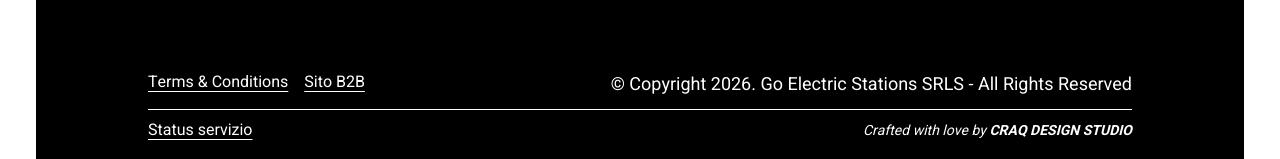
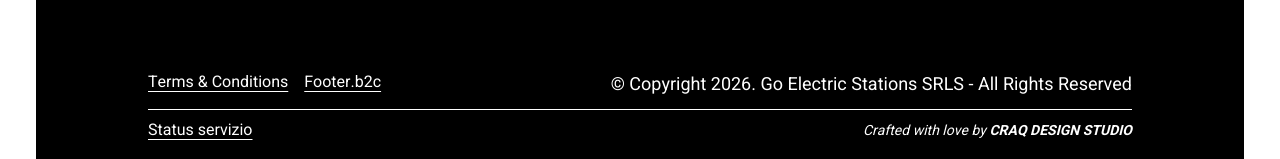
Before and after one commit to kylecraq/ges-staging, a Next.js app: page /en in a window 1280 px wide. Shown: the part 6647-6806 px from the top of the page. Built offline with nearby package versions, Linux system fonts and the light colour scheme.

Commit message:
b2c link

```diff
--- a/src/components/layout/footer.tsx
+++ b/src/components/layout/footer.tsx
@@ -4,9 +4,11 @@ import { Link } from '@/i18n/navigation';
 import { useTranslations } from 'next-intl';
 import { BodyText } from '@/components/ges-ui/typography';
 import { useMemo } from 'react';
+import { useLocale } from 'use-intl';
 
 export const Footer = () => {
   const t = useTranslations('Footer');
+  const locale = useLocale();
   return (
     <footer
       className="text-neutral-0 mt-32 h-[353px] px-3 md:mt-36 md:px-9 lg:text-sm xl:text-base"
@@ -20,7 +22,7 @@ export const Footer = () => {
           <div className="mb-3 flex w-full flex-col items-start justify-between gap-5 lg:flex-row">
             <div className="flex gap-4">
               <FooterGesLink href="/privacy" label={t('terms')} />
-              <FooterGesLink href="/b2b" label={t('b2b')} />
+              <FooterGesLink   href={`https://nextcharge-staging.vercel.app/${locale}`} label={t('b2c')} />
             </div>
             <Copyright />
           </div>
--- a/src/messages/it.json
+++ b/src/messages/it.json
@@ -146,7 +146,7 @@
   },
   "Footer": {
     "terms": "Terms & Conditions",
-    "b2b": "Sito B2B",
+    "b2c": "Sito B2C",
     "status": "Status servizio",
     "copyright": "© Copyright {year}. Go Electric Stations SRLS - All Rights Reserved",
     "craq-tag-crafted": "Crafted with love by <strong>CRAQ DESIGN STUDIO</strong>"
```
